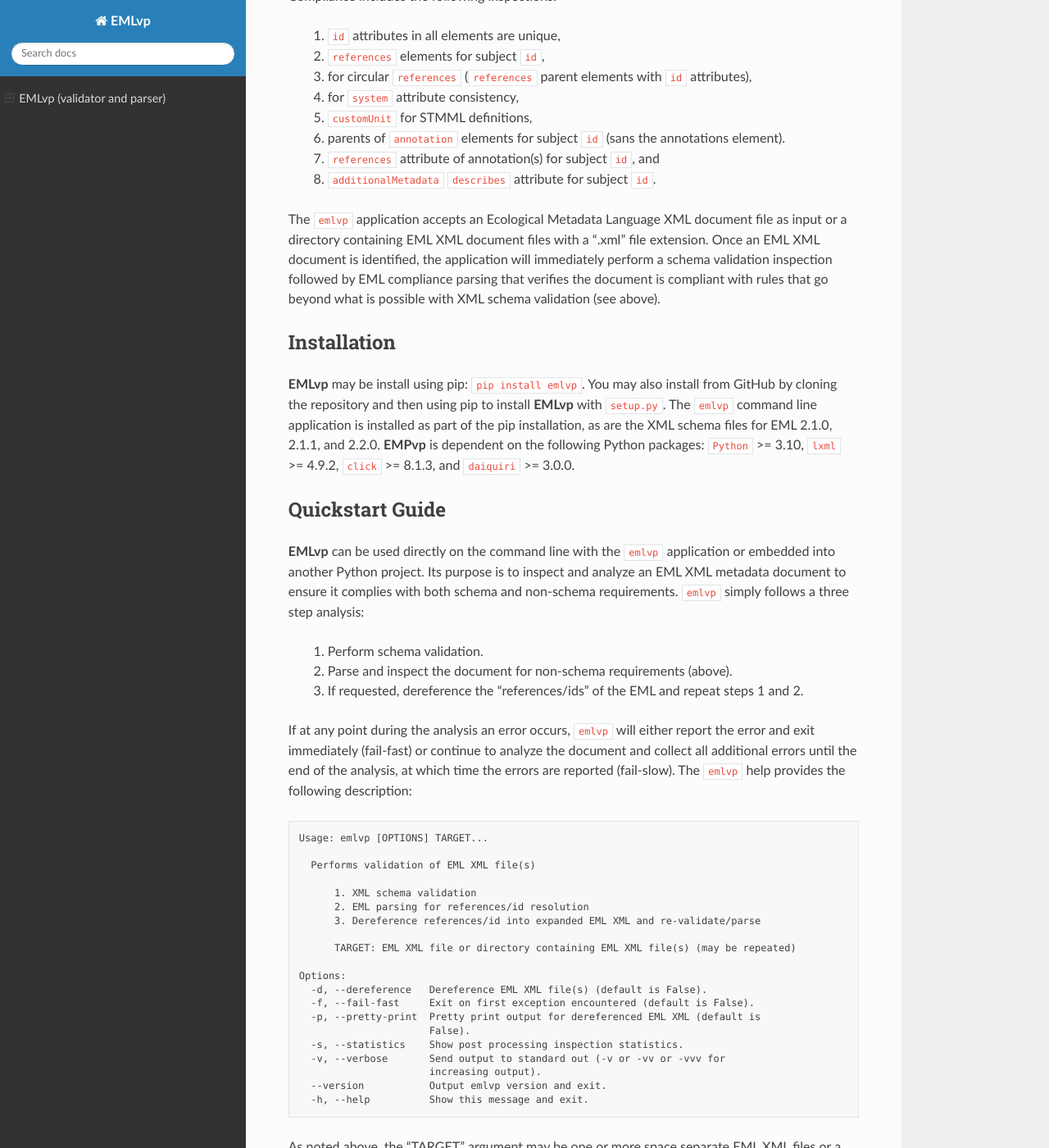
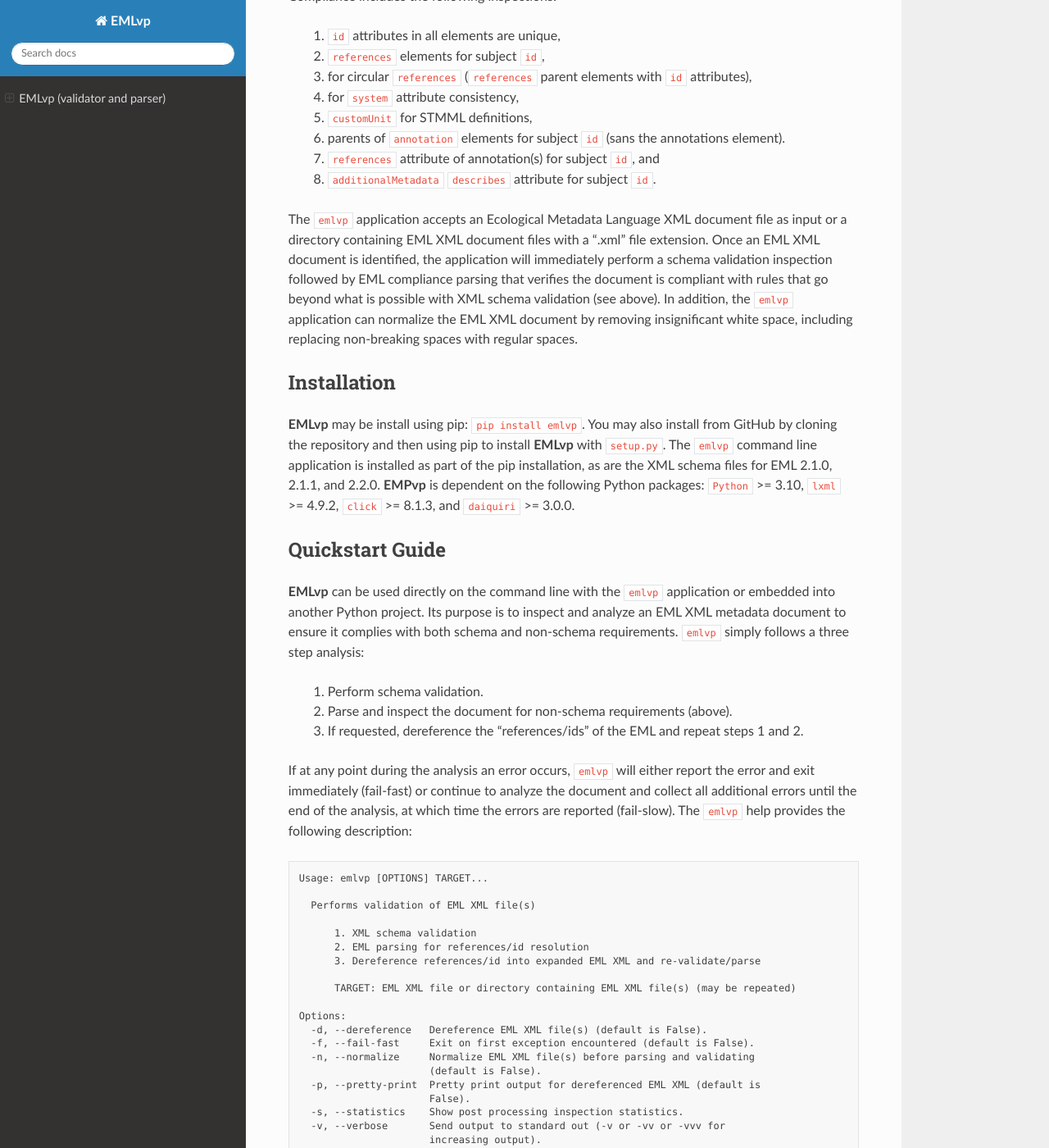
Before and after one commit to PASTAplus/EMLvp, a Sphinx documentation site: the page built from documentation/source/index.rst, in a window 1280 px wide and 1400 px high, scrolled down 499 px. Shown: the whole window at 82% size. Built offline with Sphinx 7.4.7 and the Read the Docs theme 2.0.0, drawn with Linux system fonts in a browser that asks for light colours; some of the changed text lies outside the part shown.

Commit message:
Update documentation for normalization option

```diff
--- a/documentation/source/index.rst
+++ b/documentation/source/index.rst
@@ -36,6 +36,8 @@ The ``emlvp`` application accepts an Ecological Metadata Language XML document f
 EML XML document files with a “.xml” file extension. Once an EML XML document is identified, the application will
 immediately perform a schema validation inspection followed by EML compliance parsing that verifies the
 document is compliant with rules that go beyond what is possible with XML schema validation (see above).
+In addition, the ``emlvp`` application can normalize the EML XML document by removing insignificant white space,
+including replacing non-breaking spaces with regular spaces.
 
 Installation
 ------------
@@ -75,6 +77,8 @@ at which time the errors are reported (fail-slow). The ``emlvp`` help provides t
    Options:
      -d, --dereference   Dereference EML XML file(s) (default is False).
      -f, --fail-fast     Exit on first exception encountered (default is False).
+     -n, --normalize     Normalize EML XML file(s) before parsing and validating
+                         (default is False).
      -p, --pretty-print  Pretty print output for dereferenced EML XML (default is
                          False).
      -s, --statistics    Show post processing inspection statistics.
@@ -192,6 +196,20 @@ Dereferencer::
        :return str: Expanded EML XML.
        """
 
+EMLvp Helper Function API
+---------------
+
+.. highlight:: Python3
+
+Normalizer::
+
+   def normalize(xml: str) -> str:
+       """
+       Normalize an EML XML document instance
+       :param xml: EML XML document instance as a unicode string
+       :return: Normalized EML XML document instance as a unicode string
+       """
+
 
 .. Indices and tables
    ==================
```
Also changed, not shown: README.md (+19 -1 lines).
